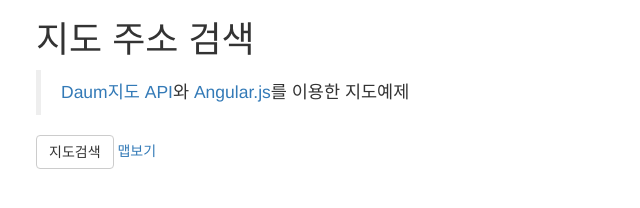
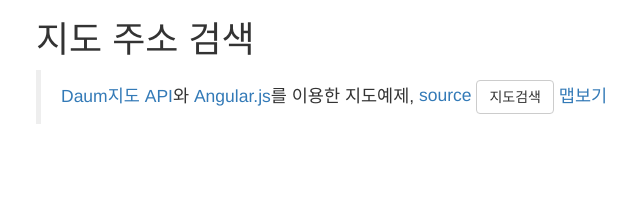
Before and after one commit to niceaji/daum-map, a plain HTML site: page index.html in a window 1280 px wide. Shown: the whole page, without its empty margins (34-674 px from the left). Drawn offline with nearby package versions, Linux system fonts and the light colour scheme.

Commit message:
github url

```diff
--- a/index.html
+++ b/index.html
@@ -10,7 +10,9 @@
 
 <div ng-controller="MainCtrl" id="map" class="container">
     <h1>지도 주소 검색</h1>
-    <blockquote><a href="http://dna.daum.net/apis/maps">Daum지도 API</a>와 <a href="https://angularjs.org/">Angular.js</a>를 이용한 지도예제</blockquote>
+    <blockquote>
+        <a href="http://dna.daum.net/apis/maps">Daum지도 API</a>와 <a href="https://angularjs.org/">Angular.js</a>를 이용한 지도예제,
+        <a href="https://github.com/niceaji/daum-map">source</blockquoelmte>
 
     <button type="button" class="btn btn-default" ng-click="openMap()">지도검색</button>
     <a href="map.html">맵보기</a>
```
